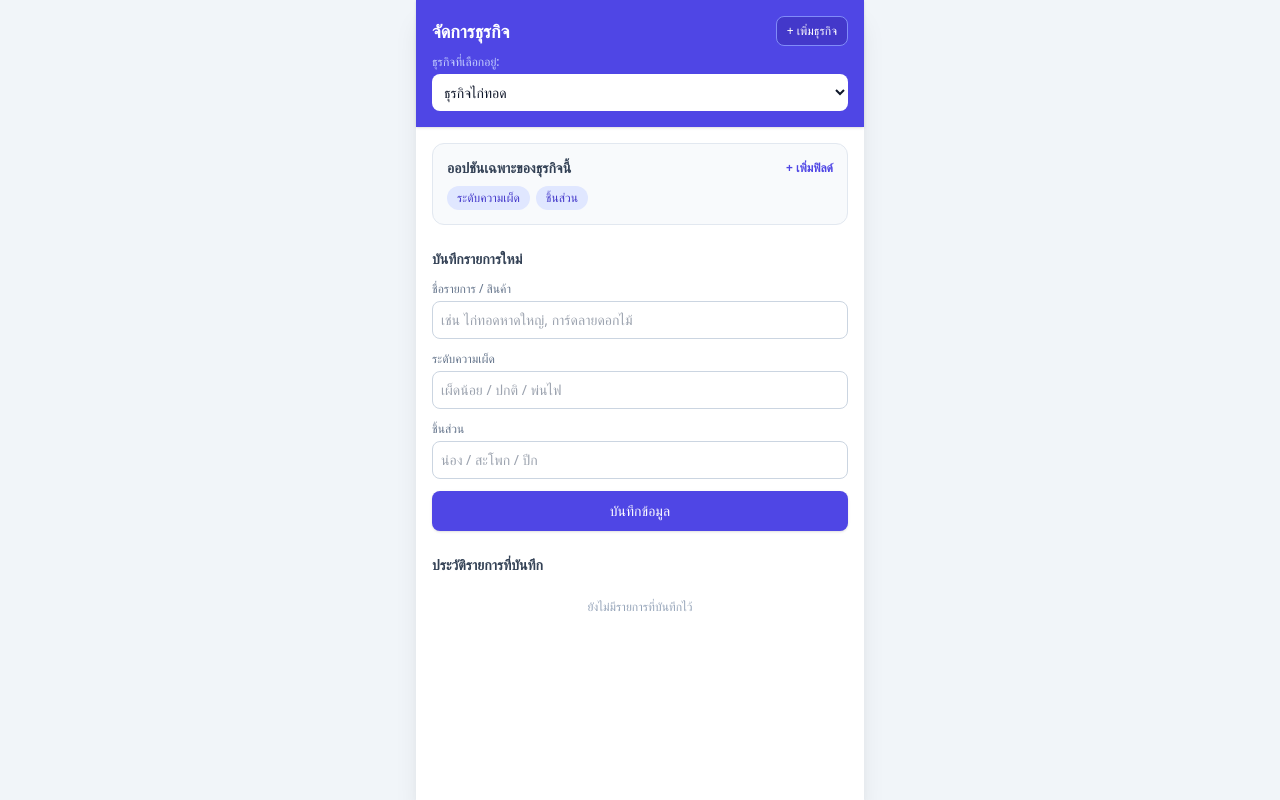
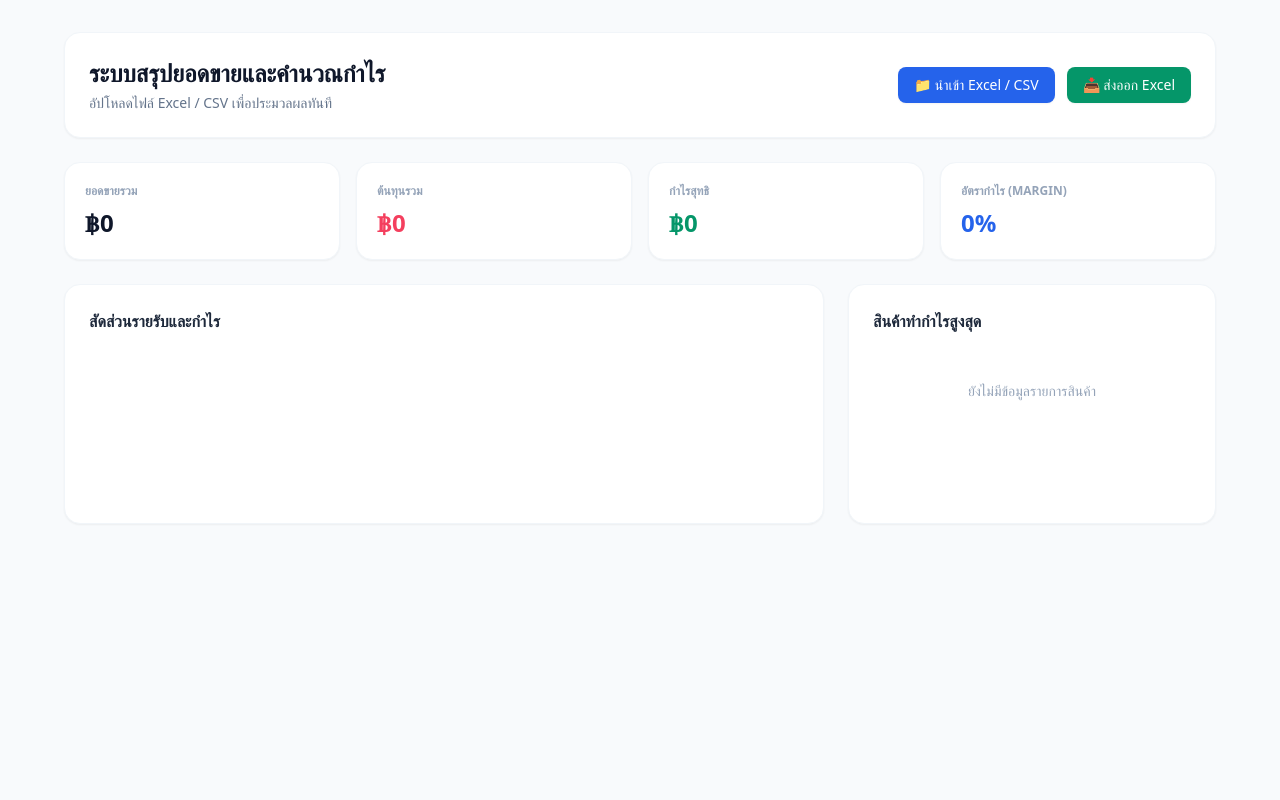
Before and after one commit to dunyqprint-glitch/mybusiness, a plain HTML site: page index.html in a window 1280 px wide. Drawn offline with nearby package versions, Linux system fonts and the light colour scheme.

Commit message:
Update index.html

```diff
--- a/index.html
+++ b/index.html
@@ -3,240 +3,110 @@
 <head>
   <meta charset="UTF-8">
   <meta name="viewport" content="width=device-width, initial-scale=1.0">
-  <title>ระบบจัดการธุรกิจอเนกประสงค์</title>
+  <title>ระบบวิเคราะห์ยอดขายและกำไรธุรกิจ</title>
   <script src="https://cdn.tailwindcss.com"></script>
+  <script src="https://cdn.jsdelivr.net/npm/chart.js"></script>
+  <script src="https://cdn.jsdelivr.net/npm/xlsx/dist/xlsx.full.min.js"></script>
 </head>
-<body class="bg-slate-100 text-slate-800 antialiased min-h-screen">
+<body class="bg-slate-50 text-slate-800 min-h-screen p-4 md:p-8">
+  <div class="max-w-6xl mx-auto space-y-6">
 
-  <!-- Container หลัก: บนมือถือเต็มจอ บนคอมจะล็อกความกว้างไว้ตรงกลางแบบหน้าจอมือถือ/แท็บเล็ต -->
-  <div class="max-w-md mx-auto min-h-screen bg-white shadow-xl flex flex-col">
-
-    <!-- ส่วนหัว: เลือกและสลับธุรกิจ -->
-    <header class="p-4 bg-indigo-600 text-white shadow">
-      <div class="flex justify-between items-center mb-2">
-        <h1 class="text-lg font-bold">จัดการธุรกิจ</h1>
-        <button onclick="addNewBusiness()" class="bg-indigo-700 hover:bg-indigo-800 text-xs px-2.5 py-1.5 rounded-lg border border-indigo-400">
-          + เพิ่มธุรกิจ
+    <!-- ส่วนหัวและปุ่มจัดการไฟล์ -->
+    <header class="flex flex-col md:flex-row justify-between items-start md:items-center gap-4 bg-white p-6 rounded-2xl shadow-sm border border-slate-100">
+      <div>
+        <h1 class="text-2xl font-bold text-slate-900">ระบบสรุปยอดขายและคำนวณกำไร</h1>
+        <p class="text-sm text-slate-500 mt-1">อัปโหลดไฟล์ Excel / CSV เพื่อประมวลผลทันที</p>
+      </div>
+      <div class="flex items-center gap-3">
+        <label class="cursor-pointer bg-blue-600 hover:bg-blue-700 text-white px-4 py-2 rounded-lg font-medium text-sm transition shadow-sm">
+          📁 นำเข้า Excel / CSV
+          <input type="file" id="fileInput" accept=".xlsx, .csv" class="hidden" onchange="handleFile(event)">
+        </label>
+        <button onclick="exportData()" class="bg-emerald-600 hover:bg-emerald-700 text-white px-4 py-2 rounded-lg font-medium text-sm transition shadow-sm">
+          📥 ส่งออก Excel
         </button>
       </div>
-      <label class="block text-xs text-indigo-200 mb-1">ธุรกิจที่เลือกอยู่:</label>
-      <select id="businessSelect" onchange="switchBusiness()" class="w-full bg-white text-slate-900 rounded-lg p-2 font-medium text-sm outline-none">
-      </select>
     </header>
 
-    <!-- เนื้อหาหลัก -->
-    <main class="p-4 flex-1 space-y-6">
+    <!-- การ์ดตัวเลขสรุปภาพรวม (KPIs) -->
+    <section class="grid grid-cols-1 sm:grid-cols-2 lg:grid-cols-4 gap-4">
+      <div class="bg-white p-5 rounded-2xl border border-slate-100 shadow-sm">
+        <p class="text-xs font-semibold text-slate-400 uppercase">ยอดขายรวม</p>
+        <h3 id="totalRevenue" class="text-2xl font-bold text-slate-900 mt-2">฿0</h3>
+      </div>
+      <div class="bg-white p-5 rounded-2xl border border-slate-100 shadow-sm">
+        <p class="text-xs font-semibold text-slate-400 uppercase">ต้นทุนรวม</p>
+        <h3 id="totalCost" class="text-2xl font-bold text-rose-500 mt-2">฿0</h3>
+      </div>
+      <div class="bg-white p-5 rounded-2xl border border-slate-100 shadow-sm">
+        <p class="text-xs font-semibold text-slate-400 uppercase">กำไรสุทธิ</p>
+        <h3 id="totalProfit" class="text-2xl font-bold text-emerald-600 mt-2">฿0</h3>
+      </div>
+      <div class="bg-white p-5 rounded-2xl border border-slate-100 shadow-sm">
+        <p class="text-xs font-semibold text-slate-400 uppercase">อัตรากำไร (Margin)</p>
+        <h3 id="profitMargin" class="text-2xl font-bold text-blue-600 mt-2">0%</h3>
+      </div>
+    </section>
 
-      <!-- กล่องจัดการออปชัน/ฟิลด์ของธุรกิจนี้ -->
-      <section class="border border-slate-200 rounded-xl p-3.5 bg-slate-50">
-        <div class="flex justify-between items-center mb-2">
-          <h2 class="text-sm font-bold text-slate-700">ออปชันเฉพาะของธุรกิจนี้</h2>
-          <button onclick="addCustomField()" class="text-xs text-indigo-600 font-semibold hover:underline">
-            + เพิ่มฟิลด์
-          </button>
+    <!-- ส่วนกราฟและตารางจัดอันดับ -->
+    <section class="grid grid-cols-1 lg:grid-cols-3 gap-6">
+      <div class="lg:col-span-2 bg-white p-6 rounded-2xl border border-slate-100 shadow-sm">
+        <h2 class="font-bold text-slate-800 mb-4">สัดส่วนรายรับและกำไร</h2>
+        <canvas id="salesChart" class="max-h-64"></canvas>
+      </div>
+      <div class="bg-white p-6 rounded-2xl border border-slate-100 shadow-sm">
+        <h2 class="font-bold text-slate-800 mb-4">สินค้าทำกำไรสูงสุด</h2>
+        <div id="topProductsList" class="space-y-3 text-sm">
+          <p class="text-slate-400 text-center py-8">ยังไม่มีข้อมูลรายการสินค้า</p>
         </div>
-        <div id="fieldsList" class="flex flex-wrap gap-1.5">
-          <!-- แสดงป้ายชื่อฟิลด์ที่กำหนดไว้ -->
-        </div>
-      </section>
+      </div>
+    </section>
 
-      <!-- ฟอร์มบันทึกรายการสินค้า/ออเดอร์ (สร้างฟิลด์ตามออปชันอัตโนมัติ) -->
-      <section class="space-y-3">
-        <h2 class="text-sm font-bold text-slate-700">บันทึกรายการใหม่</h2>
-
-        <div>
-          <label class="block text-xs font-medium text-slate-500 mb-1">ชื่อรายการ / สินค้า</label>
-          <input id="itemTitle" type="text" placeholder="เช่น ไก่ทอดหาดใหญ่, การ์ดลายดอกไม้" class="w-full border border-slate-300 rounded-lg p-2 text-sm outline-none focus:border-indigo-500">
-        </div>
-
-        <!-- กล่อง Dynamic Fields ที่เรนเดอร์ตามธุรกิจ -->
-        <div id="dynamicFormFields" class="space-y-3"></div>
-
-        <button onclick="saveRecord()" class="w-full bg-indigo-600 hover:bg-indigo-700 text-white font-medium py-2.5 rounded-lg text-sm shadow">
-          บันทึกข้อมูล
-        </button>
-      </section>
-
-      <!-- รายการที่บันทึกแล้ว -->
-      <section>
-        <h2 class="text-sm font-bold text-slate-700 mb-2">ประวัติรายการที่บันทึก</h2>
-        <div id="recordsList" class="space-y-2">
-          <!-- แสดงการ์ดรายการที่บันทึก -->
-        </div>
-      </section>
-
-    </main>
   </div>
 
   <script>
-    // ข้อมูลเริ่มต้นพร้อมตัวอย่างธุรกิจไก่ทอดและการ์ดแต่งงาน
-    let appData = JSON.parse(localStorage.getItem('bizAppData')) || {
-      currentBizId: "biz_1",
-      businesses: [
-        {
-          id: "biz_1",
-          name: "ธุรกิจไก่ทอด",
-          fields: [
-            { id: "f1", name: "ระดับความเผ็ด", placeholder: "เผ็ดน้อย / ปกติ / พ่นไฟ" },
-            { id: "f2", name: "ชิ้นส่วน", placeholder: "น่อง / สะโพก / ปีก" }
-          ],
-          records: []
-        },
-        {
-          id: "biz_2",
-          name: "ธุรกิจการ์ดแต่งงาน & ของชำร่วย",
-          fields: [
-            { id: "f3", name: "ขนาดการ์ด", placeholder: "4x6 นิ้ว / 5x7 นิ้ว" },
-            { id: "f4", name: "ประเภทกระดาษ", placeholder: "การ์ดมุก / การ์ดคราฟต์" },
-            { id: "f5", name: "จำนวนของชำร่วย (ชิ้น)", placeholder: "เช่น 100, 300" }
-          ],
-          records: []
-        }
-      ]
-    };
+    let salesData = [];
+    let chartInstance = null;
 
-    function saveState() {
-      localStorage.setItem('bizAppData', JSON.stringify(appData));
+    function handleFile(e) {
+      const file = e.target.files[0];
+      if (!file) return;
+      const reader = new FileReader();
+      reader.onload = function(evt) {
+        const data = new Uint8Array(evt.target.result);
+        const workbook = XLSX.read(data, {type: 'array'});
+        const firstSheet = workbook.Sheets[workbook.SheetNames[0]];
+        salesData = XLSX.utils.sheet_to_json(firstSheet);
+        updateDashboard();
+      };
+      reader.readAsArrayBuffer(file);
     }
 
-    function getCurrentBusiness() {
-      return appData.businesses.find(b => b.id === appData.currentBizId) || appData.businesses[0];
+    function updateDashboard() {
+      let revenue = 0, cost = 0;
+      salesData.forEach(row => {
+        const qty = Number(row.Quantity || row.จำนวน || 0);
+        const price = Number(row.SellingPrice || row.ราคาขาย || 0);
+        const unitCost = Number(row.UnitCost || row.ต้นทุน || 0);
+        revenue += qty * price;
+        cost += qty * unitCost;
+      });
+      const profit = revenue - cost;
+      const margin = revenue > 0 ? ((profit / revenue) * 100).toFixed(1) : 0;
+
+      document.getElementById('totalRevenue').innerText = '฿' + revenue.toLocaleString();
+      document.getElementById('totalCost').innerText = '฿' + cost.toLocaleString();
+      document.getElementById('totalProfit').innerText = '฿' + profit.toLocaleString();
+      document.getElementById('profitMargin').innerText = margin + '%';
     }
 
-    // เรนเดอร์ Dropdown เลือกธุรกิจ
-    function renderBusinessSelect() {
-      const select = document.getElementById('businessSelect');
-      select.innerHTML = '';
-      appData.businesses.forEach(biz => {
-        const option = document.createElement('option');
-        option.value = biz.id;
-        option.textContent = biz.name;
-        option.selected = biz.id === appData.currentBizId;
-        select.appendChild(option);
-      });
+    function exportData() {
+      if (!salesData.length) return alert('ยังไม่มีข้อมูลสำหรับส่งออก');
+      const ws = XLSX.utils.json_to_sheet(salesData);
+      const wb = XLSX.utils.book_new();
+      XLSX.utils.book_append_sheet(wb, ws, "Sales_Summary");
+      XLSX.writeFile(wb, "Sales_Summary.xlsx");
     }
-
-    // สลับธุรกิจ
-    function switchBusiness() {
-      appData.currentBizId = document.getElementById('businessSelect').value;
-      saveState();
-      renderUI();
-    }
-
-    // เพิ่มธุรกิจใหม่
-    function addNewBusiness() {
-      const name = prompt("ตั้งชื่อธุรกิจใหม่ (เช่น ธุรกิจล้างรถ, ร้านกาแฟ):");
-      if (!name) return;
-      const newId = "biz_" + Date.now();
-      appData.businesses.push({
-        id: newId,
-        name: name,
-        fields: [],
-        records: []
-      });
-      appData.currentBizId = newId;
-      saveState();
-      renderBusinessSelect();
-      renderUI();
-    }
-
-    // เพิ่มออปชันใหม่ให้ธุรกิจปัจจุบัน
-    function addCustomField() {
-      const fieldName = prompt("ตั้งชื่อออปชันที่ต้องการบันทึก (เช่น น้ำหนัก, วันส่งมอบ, สี):");
-      if (!fieldName) return;
-      const biz = getCurrentBusiness();
-      biz.fields.push({
-        id: "f_" + Date.now(),
-        name: fieldName,
-        placeholder: `กรอก ${fieldName}`
-      });
-      saveState();
-      renderUI();
-    }
-
-    // บันทึกข้อมูลสินค้า/รายการ
-    function saveRecord() {
-      const titleInput = document.getElementById('itemTitle');
-      if (!titleInput.value.trim()) {
-        alert("กรุณากรอกชื่อรายการ");
-        return;
-      }
-
-      const biz = getCurrentBusiness();
-      const customData = {};
-
-      biz.fields.forEach(field => {
-        const input = document.getElementById(`dynamic_${field.id}`);
-        customData[field.name] = input ? input.value : "";
-      });
-
-      biz.records.unshift({
-        id: "rec_" + Date.now(),
-        title: titleInput.value,
-        timestamp: new Date().toLocaleDateString('th-TH'),
-        data: customData
-      });
-
-      titleInput.value = "";
-      biz.fields.forEach(field => {
-        const input = document.getElementById(`dynamic_${field.id}`);
-        if (input) input.value = "";
-      });
-
-      saveState();
-      renderRecords();
-    }
-
-    // เรนเดอร์หน้าจอตามธุรกิจที่เลือก
-    function renderUI() {
-      const biz = getCurrentBusiness();
-
-      // 1. รายชื่อป้ายออปชัน
-      const fieldsList = document.getElementById('fieldsList');
-      fieldsList.innerHTML = biz.fields.length === 0
-        ? '<span class="text-xs text-slate-400">ยังไม่มีออปชันเฉพาะ กดเพิ่มฟิลด์ด้านบนได้เลย</span>'
-        : biz.fields.map(f => `<span class="bg-indigo-100 text-indigo-700 text-xs px-2.5 py-1 rounded-full font-medium">${f.name}</span>`).join('');
-
-      // 2. เรนเดอร์ฟิลด์สำหรับกรอกข้อมูล
-      const dynamicFieldsContainer = document.getElementById('dynamicFormFields');
-      dynamicFieldsContainer.innerHTML = biz.fields.map(f => `
-        <div>
-          <label class="block text-xs font-medium text-slate-500 mb-1">${f.name}</label>
-          <input id="dynamic_${f.id}" type="text" placeholder="${f.placeholder}" class="w-full border border-slate-300 rounded-lg p-2 text-sm outline-none focus:border-indigo-500">
-        </div>
-      `).join('');
-
-      renderRecords();
-    }
-
-    // แสดงประวัติรายการ
-    function renderRecords() {
-      const biz = getCurrentBusiness();
-      const recordsContainer = document.getElementById('recordsList');
-
-      if (!biz.records || biz.records.length === 0) {
-        recordsContainer.innerHTML = '<p class="text-xs text-slate-400 text-center py-4">ยังไม่มีรายการที่บันทึกไว้</p>';
-        return;
-      }
-
-      recordsContainer.innerHTML = biz.records.map(rec => `
-        <div class="border border-slate-200 rounded-xl p-3 bg-white">
-          <div class="flex justify-between items-start mb-1.5">
-            <h3 class="font-semibold text-slate-800 text-sm">${rec.title}</h3>
-            <span class="text-[11px] text-slate-400">${rec.timestamp}</span>
-          </div>
-          <div class="space-y-1 text-xs text-slate-600 bg-slate-50 p-2 rounded-lg">
-            ${Object.entries(rec.data).map(([key, value]) => `
-              <div><span class="font-medium text-slate-700">${key}:</span> ${value || '-'}</div>
-            `).join('')}
-          </div>
-        </div>
-      `).join('');
-    }
-
-    // เริ่มต้นระบบ
-    renderBusinessSelect();
-    renderUI();
   </script>
 </body>
 </html>
```
